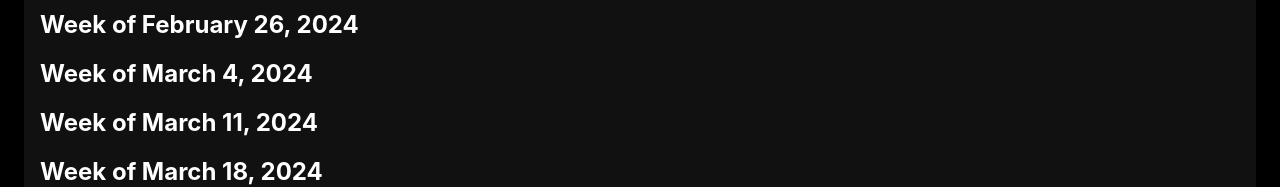
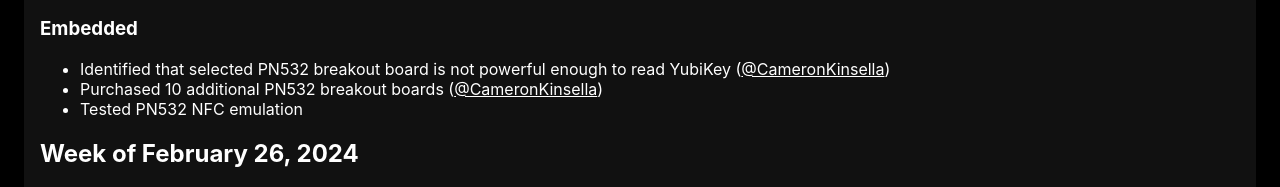
Before and after one commit to lynx-locks/lynx-locks.github.io, a Next.js app: page /buildLog in a window 1280 px wide. Shown: the part 8586-8773 px from the top of the page. Built offline with nearby package versions, Linux system fonts and the light colour scheme.

Commit message:
Update buildLog.mdx

```diff
--- a/src/components/screens/buildLog/buildLog.mdx
+++ b/src/components/screens/buildLog/buildLog.mdx
@@ -170,12 +170,18 @@
 
 - Testing and iterating upon locking mechanism to add robustness ([@AllenZhang2989](https://github.com/AllenZhang2989))
 
-###Software
+### Software
 - Implemented end-to-end webauthn protocol for user registration / authentication ([@AdrianJendo](https://github.com/adrianjendo) in [#15](https://github.com/lynx-locks/lynx-web/pull/15) and [#24](https://github.com/lynx-locks/lynx-web/pull/24))
 
 <YoutubeVid id="T5L-U5F-d1s" />
 
 - Implemented remaining backend tables ([@AdrianJendo](https://github.com/adrianjendo) in [#19](https://github.com/lynx-locks/lynx-web/pull/19))
+
+### Embedded
+
+- Identified that selected PN532 breakout board is not powerful enough to read YubiKey ([@CameronKinsella](https://github.com/cameronkinsella))
+- Purchased 10 additional PN532 breakout boards ([@CameronKinsella](https://github.com/cameronkinsella))
+- Tested PN532 NFC emulation
 
 ## Week of February 26, 2024
 
```
